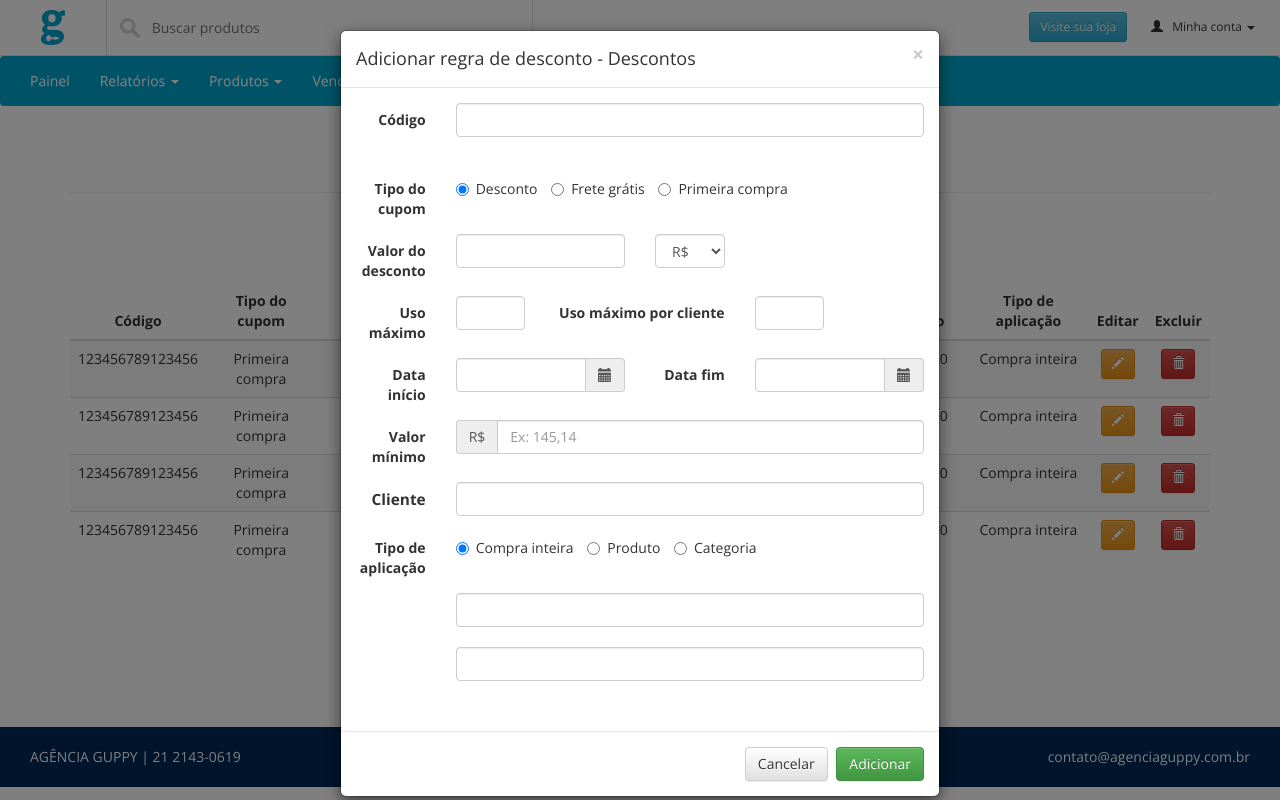
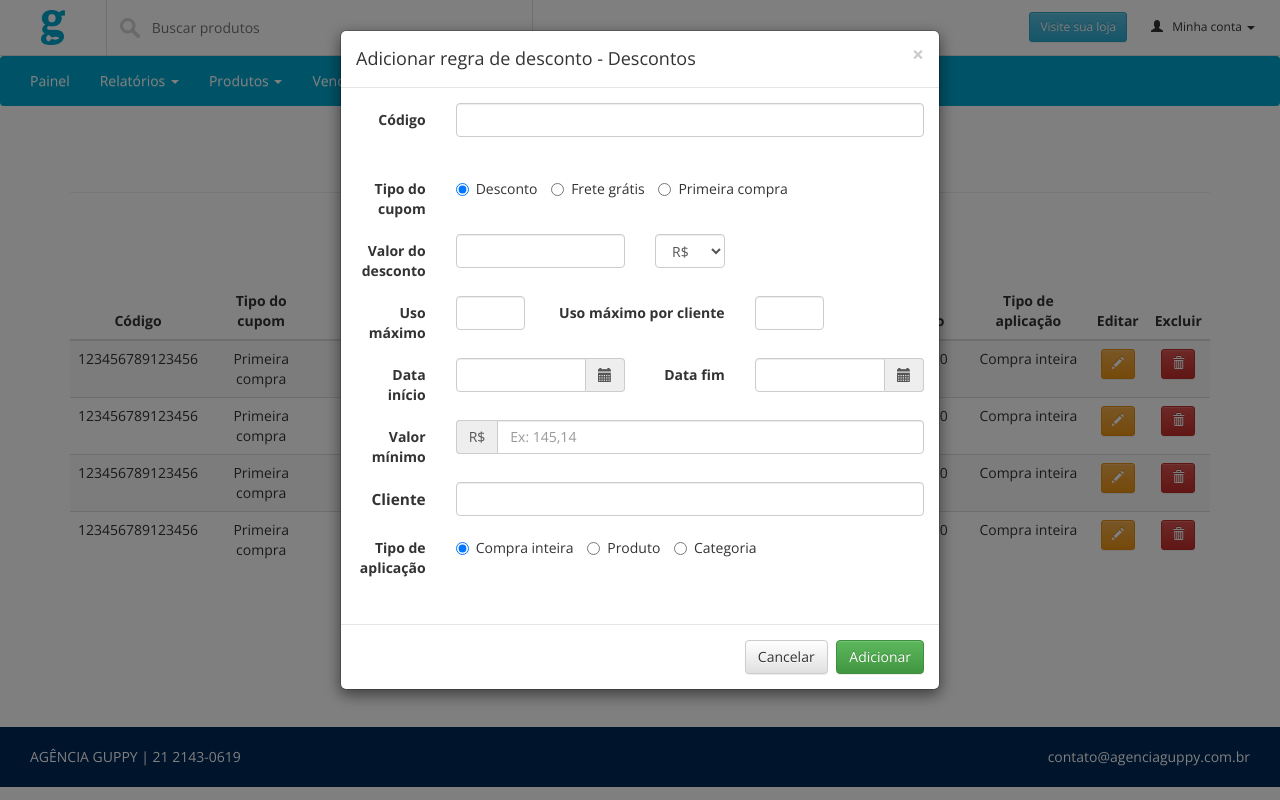
Before and after one commit to lucasmachoalfa/gcommerce, a PHP site: page /cupom-de-desconto.php in a window 1280 px wide, after a click on "Adicionar regra de desconto". Run offline with PHP 8.4, Linux system fonts and the light colour scheme.

Commit message:
criada uma classe para ocultar qualquer elemente
pode ser utilizada dinamicamente

```diff
--- a/css/style.css
+++ b/css/style.css
@@ -125,6 +125,9 @@
     text-shadow: 0px 1px #999;
 }
 
+.oculta{
+    display: none!important;
+}
 .publicidade .row.cinza{
     background-color: #f9f9f9;
 }
```
